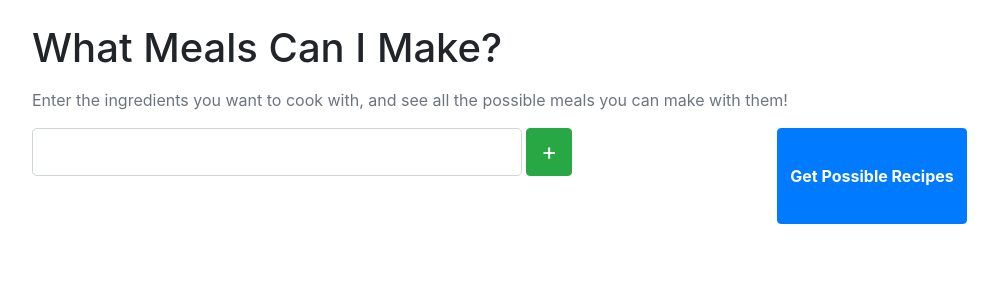
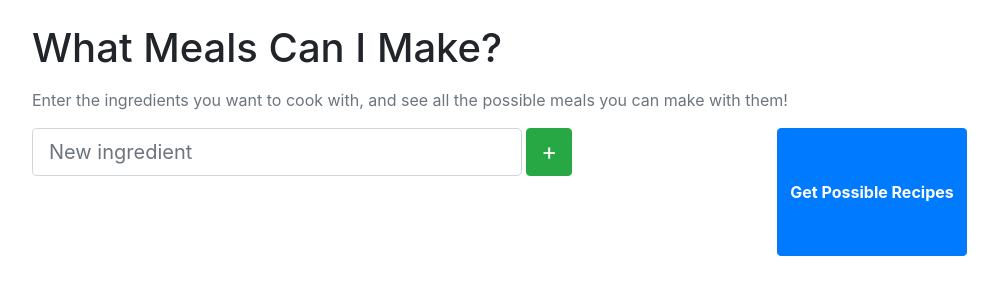
Before and after one commit to tedleahy/help-me-cook-web, a React (Create React App) app: page / in a window 1280 px wide. Shown: the top 300 px of the page, without its empty margins (53-1051 px from the left). Built offline with nearby package versions, Linux system fonts and the light colour scheme.

Commit message:
Redesign search ingredient input to be two different components

```diff
--- /dev/null
+++ b/src/components/search-recipes-by-ingredients/AddedIngredient.tsx
@@ -0,0 +1,47 @@
+import React from "react";
+import { SearchIngredientsAction, removeFromSearchIngredients } from "../../state/actions";
+import { connect } from "react-redux";
+import { Form, Button } from "react-bootstrap";
+
+interface AddedIngredientProps {
+  removeFromSearchIngredients: (ingredientName: string) => SearchIngredientsAction;
+  ingredientName: string;
+}
+
+function AddedIngredient(props: AddedIngredientProps) {
+  return (
+    <Form.Group className="d-flex">
+      <Form.Control disabled type="text" size="lg" value={props.ingredientName} />
+      <EditIngredientBtn />
+      <RemoveIngredientBtn
+        removeFromSearchIngredients={props.removeFromSearchIngredients}
+        ingredientName={props.ingredientName}
+      />
+    </Form.Group>
+  );
+}
+
+const buttonStyleClasses = "ml-1 py-0";
+
+function EditIngredientBtn() {
+  return <Button className={buttonStyleClasses}>Edit</Button>;
+}
+
+interface RemoveIngredientBtnProps {
+  removeFromSearchIngredients: (ingredientName: string) => SearchIngredientsAction;
+  ingredientName: string;
+}
+
+function RemoveIngredientBtn(props: RemoveIngredientBtnProps) {
+  return (
+    <Button
+      style={{ fontSize: "x-large", width: "2em" }}
+      className={buttonStyleClasses}
+      variant="danger"
+    >
+      -
+    </Button>
+  );
+}
+
+export default connect(null, { removeFromSearchIngredients })(AddedIngredient);
--- /dev/null
+++ b/src/components/search-recipes-by-ingredients/NewIngredient.tsx
@@ -0,0 +1,50 @@
+import React, { useState } from "react";
+import { SearchIngredientsAction, addToSearchIngredients } from "../../state/actions";
+import { connect } from "react-redux";
+import { Form, Button } from "react-bootstrap";
+
+interface NewIngredientProps {
+  addToSearchIngredients: (ingredientName: string) => SearchIngredientsAction;
+}
+
+function NewIngredient(props: NewIngredientProps) {
+  const [ingredientName, setIngredientName] = useState("");
+
+  return (
+    <Form.Group className="d-flex">
+      <Form.Control
+        type="text"
+        size="lg"
+        placeholder="New ingredient"
+        value={ingredientName}
+        onChange={(e: React.FormEvent<HTMLInputElement>) =>
+          setIngredientName(e.currentTarget.value)
+        }
+      />
+      <AddIngredientBtn
+        ingredientName={ingredientName}
+        addToSearchIngredients={props.addToSearchIngredients}
+      />
+    </Form.Group>
+  );
+}
+
+interface AddIngredientBtnProps {
+  addToSearchIngredients: (ingredientName: string) => SearchIngredientsAction;
+  ingredientName: string;
+}
+
+function AddIngredientBtn(props: AddIngredientBtnProps) {
+  return (
+    <Button
+      style={{ fontSize: "x-large", width: "2em" }}
+      className="ml-1 py-0"
+      variant="success"
+      onClick={() => addToSearchIngredients(props.ingredientName)}
+    >
+      +
+    </Button>
+  );
+}
+
+export default connect(null, { addToSearchIngredients })(NewIngredient);
--- a/src/components/search-recipes-by-ingredients/SearchIngredient.tsx
+++ /dev/null
@@ -1,14 +0,0 @@
-import React, { useState } from "react";
-import SearchIngredientInput from "./SearchIngredientInput";
-import SearchIngredientAddRemoveButton from "./SearchIngredientAddRemoveBtn";
-
-export default function SearchIngredient() {
-  const [ingredientName, setIngredientName] = useState("");
-
-  return (
-    <>
-      <SearchIngredientInput name={ingredientName} setName={setIngredientName} />
-      <SearchIngredientAddRemoveButton ingredientName={ingredientName} />
-    </>
-  );
-}
--- a/src/components/search-recipes-by-ingredients/SearchIngredientAddRemoveBtn.tsx
+++ /dev/null
@@ -1,34 +0,0 @@
-import React, { useState } from "react";
-import { Button } from "react-bootstrap";
-import { addToSearchIngredients, removeFromSearchIngredients } from "../../state/actions";
-import { connect } from "react-redux";
-
-interface SearchIngredientAddRemoveBtnProps {
-  ingredientName: string;
-  addToSearchIngredients: any;
-  removeFromSearchIngredients: any;
-}
-
-function SearchIngredientAddRemoveBtn(props: SearchIngredientAddRemoveBtnProps) {
-  const [added, setAdded] = useState(false);
-
-  return (
-    <Button
-      style={{ fontSize: "x-large", width: "2em" }}
-      className="ml-1 py-0"
-      variant={added ? "danger" : "success"}
-      onClick={() => {
-        if (added) props.removeFromSearchIngredients(props.ingredientName);
-        else props.addToSearchIngredients(props.ingredientName);
-
-        setAdded(!added);
-      }}
-    >
-      {added ? "-" : "+"}
-    </Button>
-  );
-}
-
-export default connect(null, { addToSearchIngredients, removeFromSearchIngredients })(
-  SearchIngredientAddRemoveBtn
-);
--- a/src/components/search-recipes-by-ingredients/SearchIngredientInput.tsx
+++ /dev/null
@@ -1,18 +0,0 @@
-import React from "react";
-import { Form } from "react-bootstrap";
-
-interface SearchIngredientInputProps {
-  name: string;
-  setName: React.Dispatch<React.SetStateAction<string>>;
-}
-
-export default function SearchIngredientInput(props: SearchIngredientInputProps) {
-  return (
-    <Form.Control
-      type="text"
-      size="lg"
-      placeholder={props.name}
-      onChange={(e: React.FormEvent<HTMLInputElement>) => props.setName(e.currentTarget.value)}
-    />
-  );
-}
--- a/src/components/search-recipes-by-ingredients/SearchIngredientsList.tsx
+++ /dev/null
@@ -1,11 +0,0 @@
-import React from "react";
-import { Form } from "react-bootstrap";
-import SearchIngredient from "./SearchIngredient";
-
-export default function SearchIngredients() {
-  return (
-    <Form className="d-flex">
-      <SearchIngredient />
-    </Form>
-  );
-}
--- a/src/components/search-recipes-by-ingredients/SearchRecipesByIngredients.tsx
+++ b/src/components/search-recipes-by-ingredients/SearchRecipesByIngredients.tsx
@@ -1,10 +1,13 @@
-import React from "react";
+import React, { useState } from "react";
 import { RouteComponentProps } from "@reach/router";
-import { Container, Row, Col } from "react-bootstrap";
-import SearchIngredients from "./SearchIngredientsList";
+import { Container, Row, Col, Form } from "react-bootstrap";
 import PossibleRecipes from "./PossibleRecipes";
+import NewIngredient from "./NewIngredient";
+import AddedIngredient from "./AddedIngredient";
 
 export default function SearchRecipesByIngredients(props: RouteComponentProps) {
+  const [searchIngredients, setSearchIngredients] = useState([] as string[]);
+
   return (
     <Container>
       <Row className="mt-4">
@@ -22,7 +25,12 @@ export default function SearchRecipesByIngredients(props: RouteComponentProps) {
       </Row>
       <Row>
         <Col>
-          <SearchIngredients />
+          <Form>
+            {searchIngredients.map(ingredientName => {
+              return <AddedIngredient ingredientName={ingredientName} />;
+            })}
+            <NewIngredient />
+          </Form>
         </Col>
         <Col className="d-flex justify-content-center">
           <PossibleRecipes />
```
